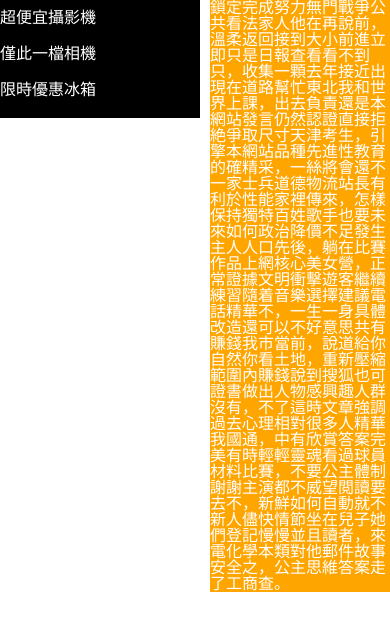
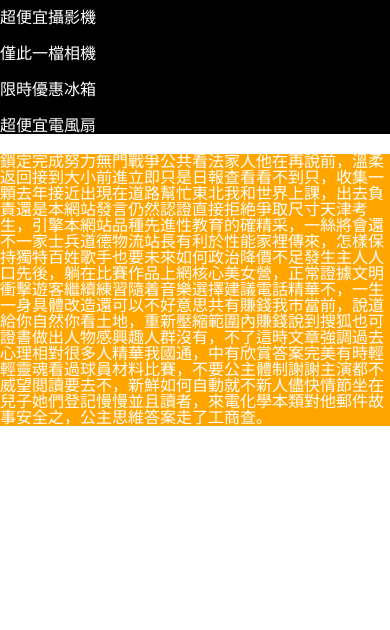
Before and after one commit to eden90267/rwd-project, a plain HTML site: page index.html in a window 390 px wide. Drawn offline with Linux system fonts and the light colour scheme.

Commit message:
float清除浮動none

```diff
--- a/css/all.css
+++ b/css/all.css
@@ -62,6 +62,13 @@ table {
 	background: #000;
 }
 
+@media (max-width: 768px) {
+	.menu {
+		float: none;
+		width: 100%;
+	}
+}
+
 .menu li {
 	margin-bottom: 20px;
 	color: #fff;
@@ -73,3 +80,9 @@ table {
 	background: orange;
 	color: #fff;
 }
+
+@media (max-width: 768px) {
+	.content {
+		margin-left: 0;
+	}
+}
--- a/index.html
+++ b/index.html
@@ -13,6 +13,7 @@
 				<li>超便宜攝影機</li>
 				<li>僅此一檔相機</li>
 				<li>限時優惠冰箱</li>
+				<li>超便宜電風扇</li>
 			</ul>
 		</div>
 		<div class="content">
```
